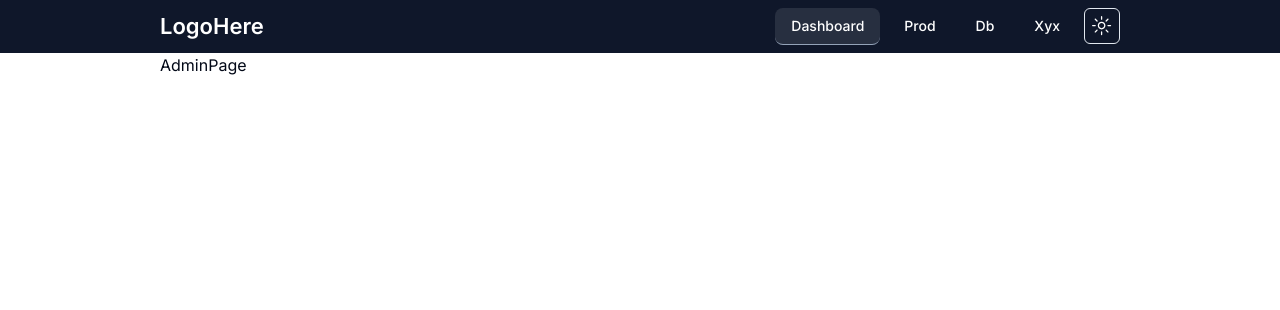
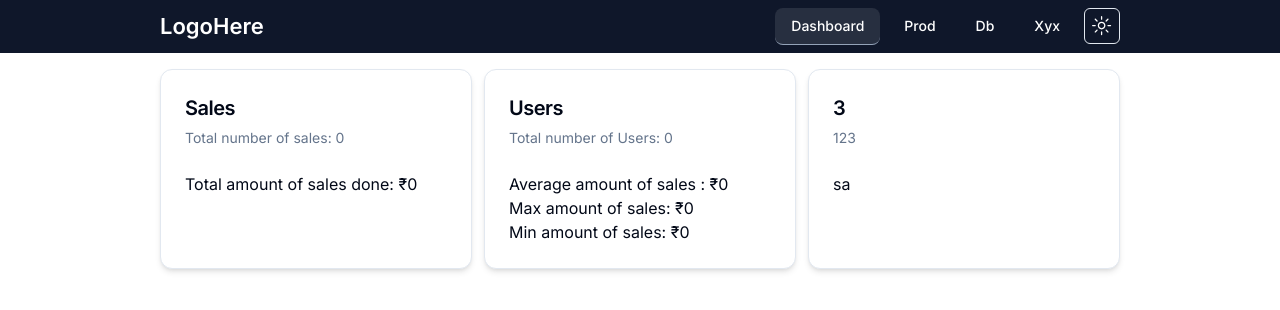
Before and after one commit to shubhamxdd/e-commerce, a Next.js app: page /admin in a window 1280 px wide. Shown: the top 310 px of the page. Built offline with nearby package versions, Linux system fonts and the light colour scheme; no server answers; the database is empty.

Commit message:
create admincard component

```diff
--- /dev/null
+++ b/app/(admin)/_components/AdminCard.tsx
@@ -0,0 +1,40 @@
+import {
+  Card,
+  CardContent,
+  CardDescription,
+  CardFooter,
+  CardHeader,
+  CardTitle,
+} from "@/components/ui/card";
+
+interface AdminCardProps {
+  title: string;
+  description: string;
+  content: string;
+  content1?: string;
+  content2?: string;
+}
+
+const AdminCard = ({
+  content,
+  content1,
+  content2,
+  description,
+  title,
+}: AdminCardProps) => {
+  return (
+    <Card className="shadow-md hover:shadow-lg transition-all duration-300 dark:shadow-slate-900">
+      <CardHeader>
+        <CardTitle className="text-xl">{title}</CardTitle>
+        <CardDescription>{description}</CardDescription>
+      </CardHeader>
+      <CardContent>
+        <p>{content}</p>
+        <p>{content1}</p>
+        <p>{content2}</p>
+      </CardContent>
+    </Card>
+  );
+};
+
+export default AdminCard;
--- a/app/(admin)/admin/page.tsx
+++ b/app/(admin)/admin/page.tsx
@@ -1,7 +1,34 @@
 import React from "react";
+import AdminCard from "../_components/AdminCard";
+import { getSalesData, getUserData } from "../_actions/actions";
+import { formatCurrency, formatNumber } from "@/lib/currencyFormatter";
 
-const AdminPage = () => {
-  return <div>AdminPage</div>;
+const AdminPage = async () => {
+  const { totalSales, totalSalesAmount } = await getSalesData();
+  const { userCount, averageSalesValue, maxSalesValue, minSalesValue } =
+    await getUserData();
+
+  return (
+    <div className="grid sm:grid-cols-1 md:grid-cols-2 lg:grid-cols-3 gap-3 my-4">
+      <AdminCard
+        title="Sales"
+        description={`Total number of sales: ${formatNumber(totalSales)}`}
+        content={`Total amount of sales done: ${formatCurrency(
+          totalSalesAmount
+        )}`}
+      />
+      <AdminCard
+        title="Users"
+        description={`Total number of Users: ${formatNumber(userCount)}`}
+        content={`Average amount of sales : ${formatCurrency(
+          averageSalesValue
+        )}`}
+        content1={`Max amount of sales: ${formatCurrency(maxSalesValue)}`}
+        content2={`Min amount of sales: ${formatCurrency(minSalesValue)}`}
+      />
+      <AdminCard title="3" description="123" content="sa" />
+    </div>
+  );
 };
 
 export default AdminPage;
--- /dev/null
+++ b/components/ui/card.tsx
@@ -0,0 +1,76 @@
+import * as React from "react"
+
+import { cn } from "@/lib/utils"
+
+const Card = React.forwardRef<
+  HTMLDivElement,
+  React.HTMLAttributes<HTMLDivElement>
+>(({ className, ...props }, ref) => (
+  <div
+    ref={ref}
+    className={cn(
+      "rounded-xl border bg-card text-card-foreground shadow",
+      className
+    )}
+    {...props}
+  />
+))
+Card.displayName = "Card"
+
+const CardHeader = React.forwardRef<
+  HTMLDivElement,
+  React.HTMLAttributes<HTMLDivElement>
+>(({ className, ...props }, ref) => (
+  <div
+    ref={ref}
+    className={cn("flex flex-col space-y-1.5 p-6", className)}
+    {...props}
+  />
+))
+CardHeader.displayName = "CardHeader"
+
+const CardTitle = React.forwardRef<
+  HTMLParagraphElement,
+  React.HTMLAttributes<HTMLHeadingElement>
+>(({ className, ...props }, ref) => (
+  <h3
+    ref={ref}
+    className={cn("font-semibold leading-none tracking-tight", className)}
+    {...props}
+  />
+))
+CardTitle.displayName = "CardTitle"
+
+const CardDescription = React.forwardRef<
+  HTMLParagraphElement,
+  React.HTMLAttributes<HTMLParagraphElement>
+>(({ className, ...props }, ref) => (
+  <p
+    ref={ref}
+    className={cn("text-sm text-muted-foreground", className)}
+    {...props}
+  />
+))
+CardDescription.displayName = "CardDescription"
+
+const CardContent = React.forwardRef<
+  HTMLDivElement,
+  React.HTMLAttributes<HTMLDivElement>
+>(({ className, ...props }, ref) => (
+  <div ref={ref} className={cn("p-6 pt-0", className)} {...props} />
+))
+CardContent.displayName = "CardContent"
+
+const CardFooter = React.forwardRef<
+  HTMLDivElement,
+  React.HTMLAttributes<HTMLDivElement>
+>(({ className, ...props }, ref) => (
+  <div
+    ref={ref}
+    className={cn("flex items-center p-6 pt-0", className)}
+    {...props}
+  />
+))
+CardFooter.displayName = "CardFooter"
+
+export { Card, CardHeader, CardFooter, CardTitle, CardDescription, CardContent }
--- /dev/null
+++ b/lib/currencyFormatter.ts
@@ -0,0 +1,16 @@
+const currencyFormatter = new Intl.NumberFormat("en-IN", {
+  currency: "INR",
+  style: "currency",
+  minimumFractionDigits: 0,
+});
+const numberFormatter = new Intl.NumberFormat("en-IN");
+
+const formatCurrency = (num: number) => {
+  return currencyFormatter.format(num);
+};
+
+const formatNumber = (num: number) => {
+  return numberFormatter.format(num);
+};
+
+export { formatCurrency, formatNumber };
```
